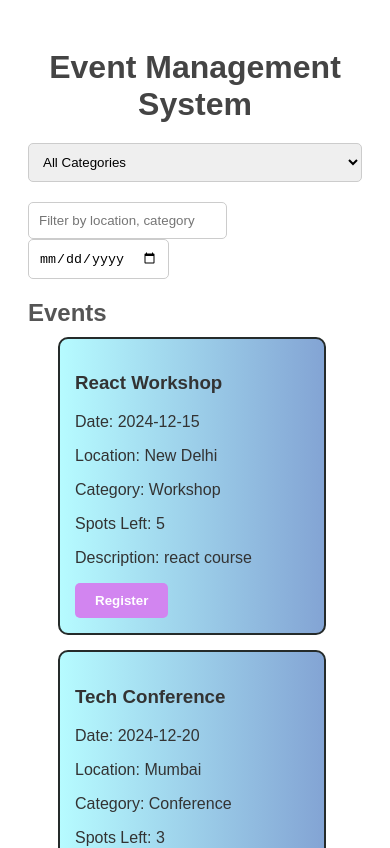
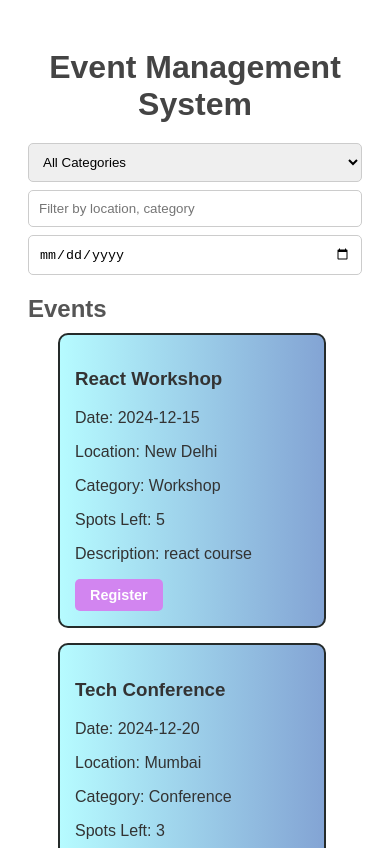
Before and after one commit to manikanta1011/eventproject, a React (Create React App) app in the folder event/: page / in a window 390 px wide. Shown: the top 848 px of the page. Built offline with nearby package versions, Linux system fonts and the light colour scheme.

Commit message:
Modified css and some code and added responsive

```diff
--- a/event/src/EventProject.jsx
+++ b/event/src/EventProject.jsx
@@ -61,7 +61,7 @@ function EventProject() {
         <option value="Workshop">Workshop</option>
         <option value="Conference">Conference</option>
         </select>
-        </div>
+
 
         <input
           type="text"
@@ -75,6 +75,8 @@ function EventProject() {
           className="filter-input"
           onChange={(e) => setFilters({ ...filters, date: e.target.value })}
         />
+
+   </div>
 
 <h2 className="subheader">Events</h2>
       {filteredEvents.map((event) => (
--- a/event/src/index.css
+++ b/event/src/index.css
@@ -39,6 +39,8 @@
     border-radius: 10px;
     padding: 15px;
     width: 70%;
+    margin-left: auto;
+    margin-right: auto;
     margin-left: 30px;
     margin-bottom: 15px;
     background-image: linear-gradient(to right, #b6fbff, #83a4d4);
@@ -81,3 +83,55 @@
     background-color: #e773d4;
     text-align: center;
   }
+
+
+
+
+@media(max-width:600px) {
+.header{
+font-size:1.5rem;
+}
+.filter-container{
+flex-direction:column;
+gap:5px;
+}
+.event-card {
+ width:90%;
+}
+.registered-item {
+     width: 90%;
+ }
+.register-button {
+    padding: 8px 15px;
+    font-size: 0.9rem;
+    }
+}
+
+@media (max-width: 900px) {
+.header {
+font-size: 1.8rem;
+ }
+
+ .filter-container {
+    flex-direction:column;
+    gap: 8px;
+
+}
+
+.event-card {
+    width:80%;
+
+}
+.registered-item {
+    width: 80%;
+    } }
+@media (max-width: 1200px) {
+    .header {
+    font-size: 2rem;
+    }
+.event-card {
+width: 70%;
+}
+.registered-item {
+width: 70%;
+} }
```
